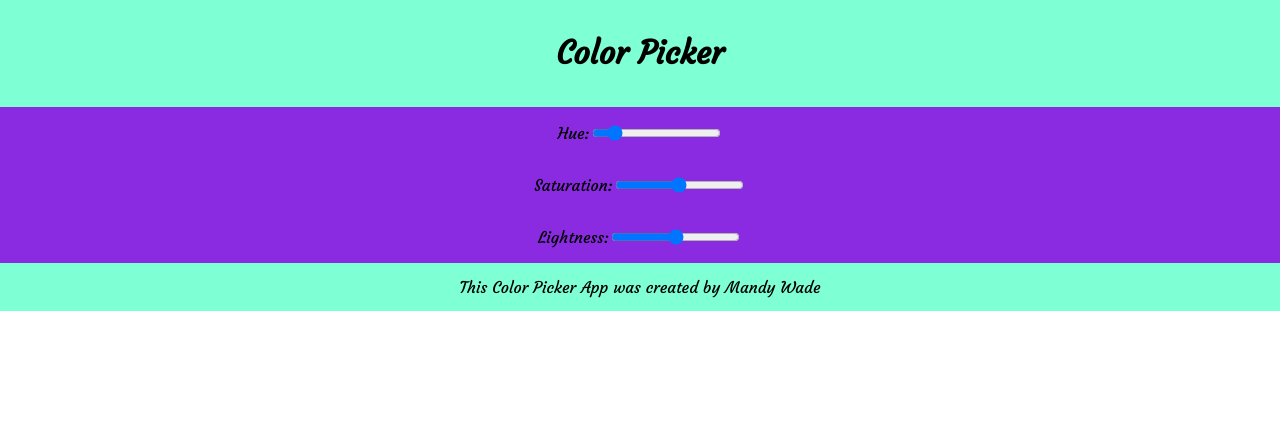
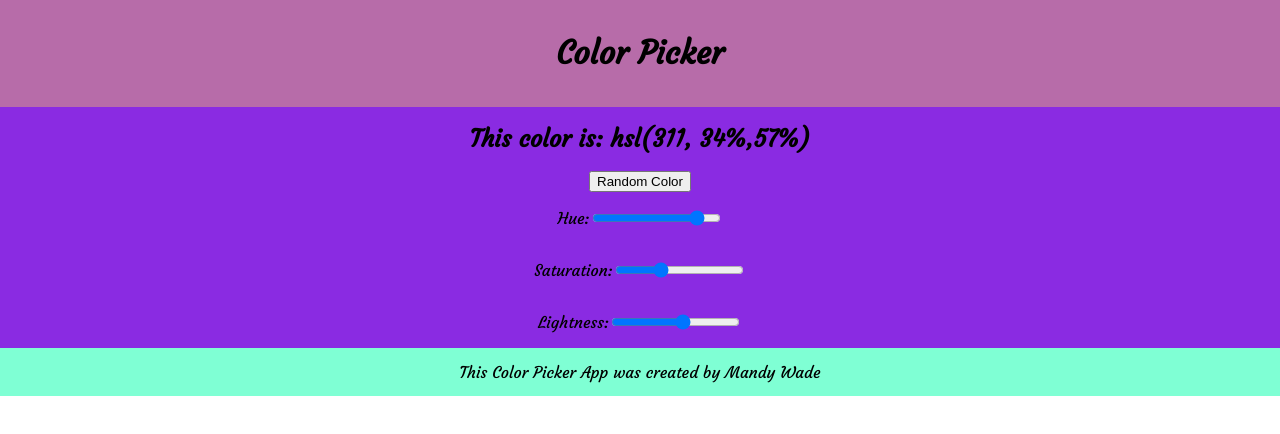
Before and after one commit to MandyW0312/color-picker, a React (Create React App) app: page / in a window 1280 px wide. Shown: the top 434 px of the page. Built offline with nearby package versions, Linux system fonts and the light colour scheme.

Commit message:
Added componentDidMount to set a Random Color every time page is loaded

```diff
--- a/src/App.jsx
+++ b/src/App.jsx
@@ -1,28 +1,68 @@
 import React, { Component } from 'react'
 
-// state = {
-//   color:
-// }
+export class App extends Component {
+  state = {
+    hue: 0,
+    saturation: 0,
+    lightness: 0,
+  }
 
-export class App extends Component {
+  componentDidMount() {
+    this.setState({
+      hue: Math.floor(Math.random() * (360 - 0)) + 0,
+      saturation: Math.floor(Math.random() * (100 - 0)) + 0,
+      lightness: Math.floor(Math.random() * (100 - 0)) + 0,
+    })
+  }
+
   render() {
     return (
       <div>
-        <header>
+        <header
+          style={{
+            backgroundColor: `hsl(${this.state.hue}, ${this.state.saturation}%, ${this.state.lightness}%)`,
+          }}
+        >
           <h1>Color Picker</h1>
         </header>
         <main>
+          <h2>
+            This color is: hsl({this.state.hue}, {this.state.saturation}%,
+            {this.state.lightness}%)
+          </h2>
+          <button onClick={this.randomColor}>Random Color</button>
           <section>
             <label htmlFor="Hue">Hue: </label>
-            <input type="range" min="0" max="360" name="Hue"></input>
+            <input
+              type="range"
+              min="0"
+              max="360"
+              onInput={this.updateHue}
+              value={this.state.hue}
+              name="Hue"
+            ></input>
           </section>
           <section>
             <label htmlFor="Saturation">Saturation: </label>
-            <input type="range" min="0" max="100" name="Saturation"></input>
+            <input
+              type="range"
+              min="0"
+              max="100"
+              onInput={this.updateSaturation}
+              value={this.state.saturation}
+              name="Saturation"
+            ></input>
           </section>
           <section>
             <label htmlFor="Lightness">Lightness: </label>
-            <input type="range" min="0" max="100" name="Lightness"></input>
+            <input
+              type="range"
+              min="0"
+              max="100"
+              onInput={this.updateLightness}
+              value={this.state.lightness}
+              name="Lightness"
+            ></input>
           </section>
         </main>
         <footer>This Color Picker App was created by Mandy Wade</footer>
--- a/src/index.scss
+++ b/src/index.scss
@@ -15,7 +15,7 @@ body {
 }
 
 header {
-  background-color: aquamarine;
+  // background-color: aquamarine;
   text-align: center;
   padding: 1rem;
 }
@@ -25,12 +25,14 @@ main {
   display: flex;
   flex-direction: column;
   align-items: center;
+  justify-content: center;
 }
 
 section {
   display: flex;
   padding: 1rem;
   align-items: center;
+  justify-content: center;
 }
 
 footer {
```
Also changed, not shown: 1 other file (tests, documents, lock files or other folders).
